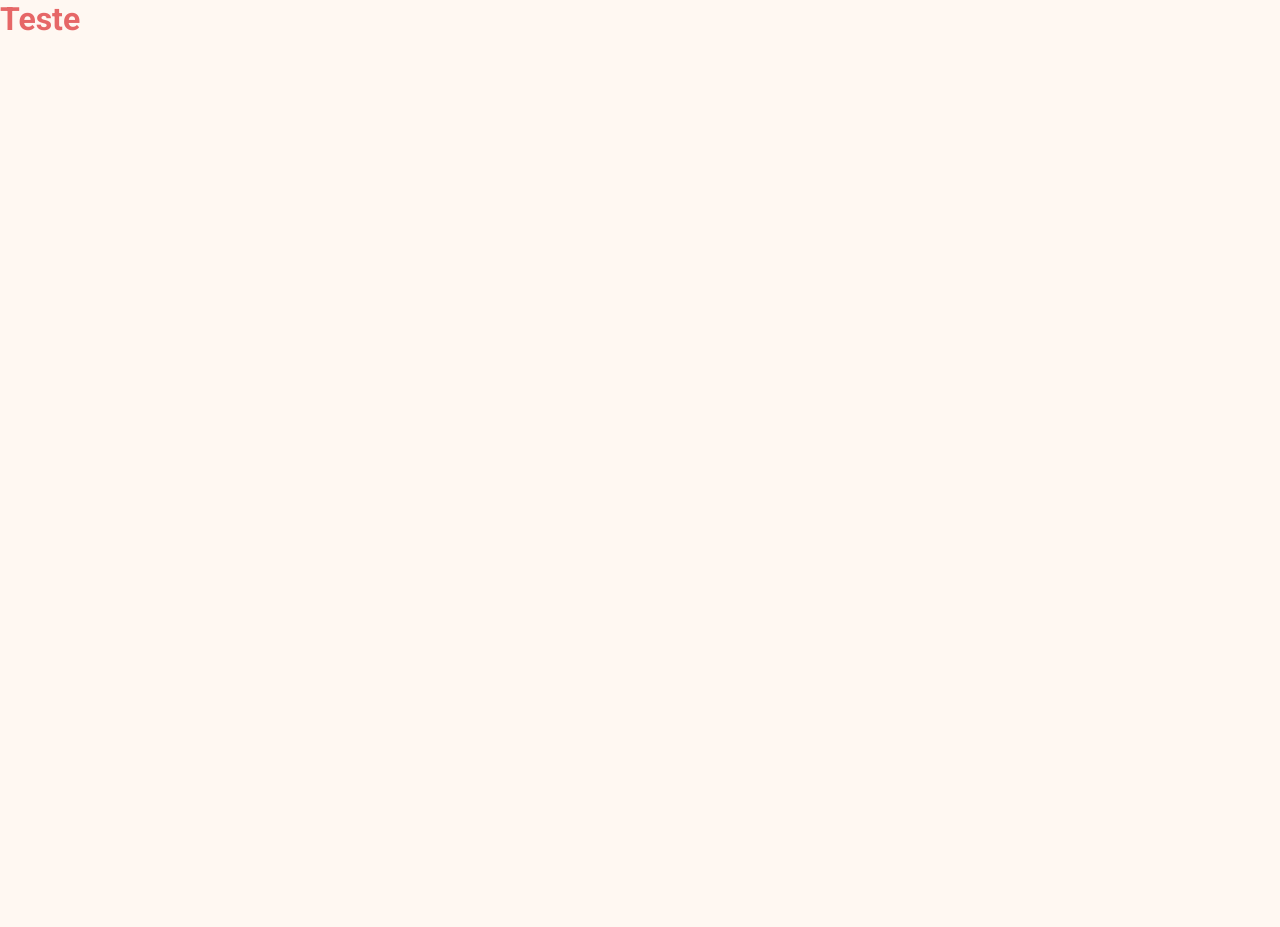
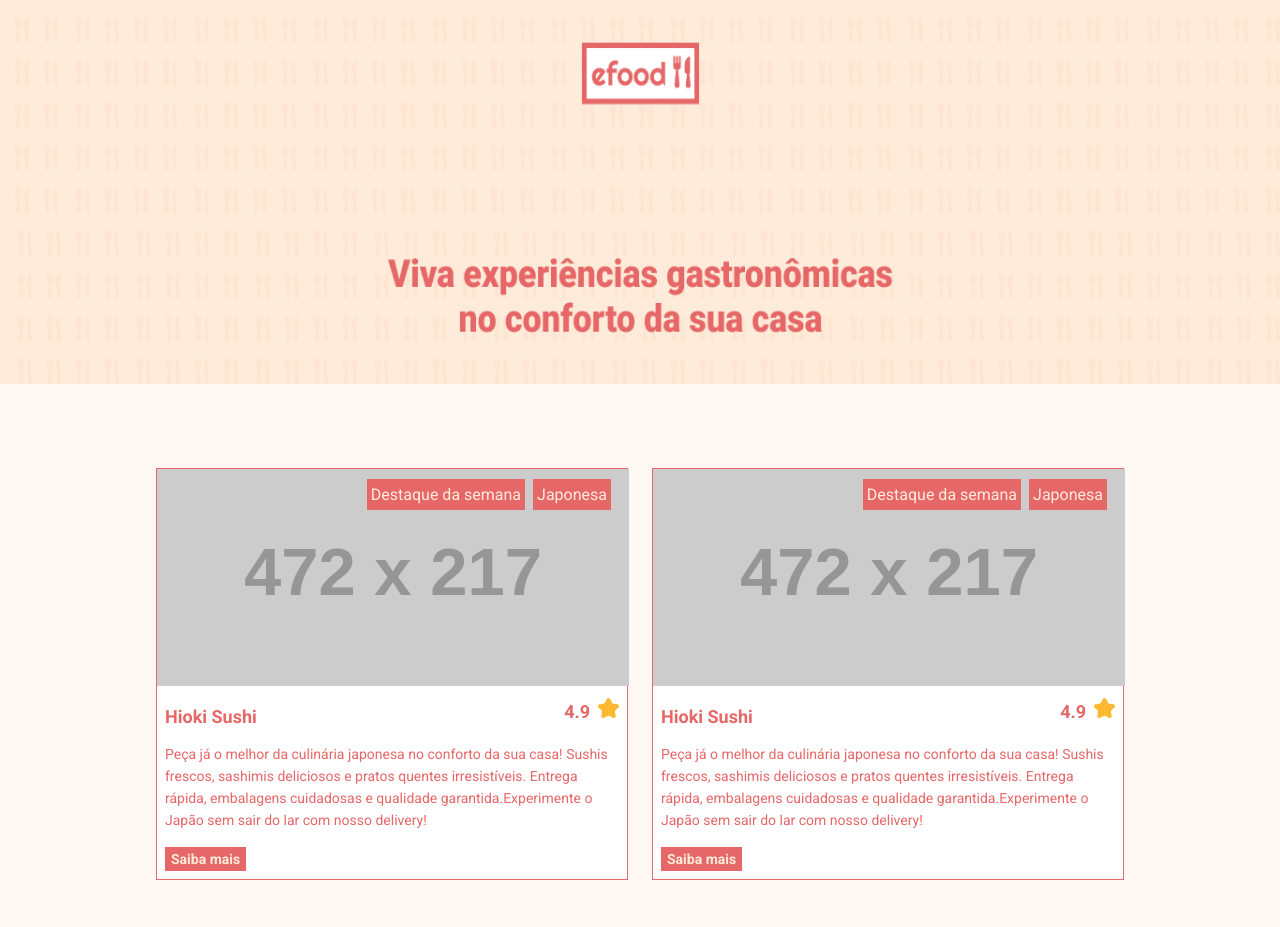
Before and after one commit to arthursantos1/efood, a React (Create React App) app: page / in a window 1280 px wide. Shown: the top 927 px of the page. Before the commit the page ends 800 px from the top, so only its background shows below. Built offline with nearby package versions, Linux system fonts and the light colour scheme.

Commit message:
Criado o Header e os produtos e estilizado

```diff
--- a/src/App.tsx
+++ b/src/App.tsx
@@ -1,3 +1,5 @@
+import Header from './components/Header'
+import ProductList from './components/ProductList'
 import { GlobalCss } from './style'
 
 function App() {
@@ -5,7 +7,8 @@ function App() {
     <div>
       <>
         <GlobalCss />
-        <h1>Teste</h1>
+        <Header />
+        <ProductList />
       </>
     </div>
   )
--- /dev/null
+++ b/src/components/Header/index.tsx
@@ -0,0 +1,11 @@
+import { Imagem } from './styles'
+
+import Hero from '../../assets/images/Hero.png'
+
+const Header = () => (
+  <header>
+    <Imagem src={Hero} alt="Banner do eFood" />
+  </header>
+)
+
+export default Header
--- /dev/null
+++ b/src/components/Header/styles.ts
@@ -0,0 +1,6 @@
+import styled from 'styled-components'
+
+export const Imagem = styled.img`
+  width: 100%;
+  height: 384px;
+`
--- /dev/null
+++ b/src/components/Product/index.tsx
@@ -0,0 +1,39 @@
+import {
+  Card,
+  CardNota,
+  Titulo,
+  CardInfo,
+  TextoNota,
+  TextoDescricao,
+  Botao,
+  Tag,
+  CardTag
+} from './styles'
+
+import star from '../../assets/images/star.png'
+
+const Product = () => (
+  <Card>
+    <img src="https://dummyimage.com/472x217" alt="teste" />
+    <CardInfo>
+      <Titulo>Hioki Sushi</Titulo>
+      <CardNota>
+        <TextoNota>4.9</TextoNota>
+        <img src={star} alt="Estrela" />
+      </CardNota>
+      <TextoDescricao>
+        Peça já o melhor da culinária japonesa no conforto da sua casa! Sushis
+        frescos, sashimis deliciosos e pratos quentes irresistíveis. Entrega
+        rápida, embalagens cuidadosas e qualidade garantida.Experimente o Japão
+        sem sair do lar com nosso delivery!
+      </TextoDescricao>
+      <Botao>Saiba mais</Botao>
+    </CardInfo>
+    <CardTag>
+      <Tag>Destaque da semana</Tag>
+      <Tag>Japonesa</Tag>
+    </CardTag>
+  </Card>
+)
+
+export default Product
--- /dev/null
+++ b/src/components/Product/styles.ts
@@ -0,0 +1,64 @@
+import styled from 'styled-components'
+
+import { cores } from '../../style'
+
+export const Card = styled.div`
+  position: relative;
+  border: 1px solid ${cores.vermelho};
+  max-width: 472px;
+  width: 100%;
+  background-color: ${cores.branco};
+  font-family: 'Roboto', sans-serif;
+`
+
+export const CardInfo = styled.div`
+  position: relative;
+`
+
+export const Titulo = styled.h4`
+  font-size: 18px;
+  font-weight: bold;
+  padding: 16px 8px;
+`
+
+export const CardNota = styled.div`
+  position: absolute;
+  top: 8px;
+  right: 8px;
+`
+
+export const TextoNota = styled.span`
+  font-size: 18px;
+  font-weight: bold;
+  padding-right: 8px;
+`
+
+export const TextoDescricao = styled.p`
+  font-size: 14px;
+  line-height: 22px;
+  padding: 0 8px;
+`
+
+export const Botao = styled.button`
+  background-color: ${cores.vermelho};
+  color: ${cores.douradoClaro};
+  border: none;
+  padding: 4px 6px;
+  margin: 16px 8px 8px;
+  font-size: 14px;
+  font-weight: bold;
+  cursor: pointer;
+`
+
+export const CardTag = styled.div`
+  position: absolute;
+  top: 16px;
+  right: 16px;
+`
+
+export const Tag = styled.span`
+  margin-left: 8px;
+  padding: 6px 4px;
+  background-color: ${cores.vermelho};
+  color: ${cores.douradoClaro};
+`
--- /dev/null
+++ b/src/components/ProductList/index.tsx
@@ -0,0 +1,29 @@
+import Product from '../Product'
+import { List, Container } from './styles'
+
+const ProductList = () => (
+  <Container>
+    <List>
+      <li>
+        <Product />
+      </li>
+      <li>
+        <Product />
+      </li>
+      <li>
+        <Product />
+      </li>
+      <li>
+        <Product />
+      </li>
+      <li>
+        <Product />
+      </li>
+      <li>
+        <Product />
+      </li>
+    </List>
+  </Container>
+)
+
+export default ProductList
--- /dev/null
+++ b/src/components/ProductList/styles.ts
@@ -0,0 +1,15 @@
+import styled from 'styled-components'
+
+export const Container = styled.section`
+  display: flex;
+  flex-direction: column;
+  align-items: center;
+  margin-top: 80px;
+`
+
+export const List = styled.ul`
+  display: grid;
+  grid-template-columns: 2fr 2fr;
+  column-gap: 24px;
+  row-gap: 48px;
+`
--- a/src/style.ts
+++ b/src/style.ts
@@ -1,6 +1,6 @@
 import styled, { createGlobalStyle } from 'styled-components'
 
-const cores = {
+export const cores = {
   vermelho: '#e66767',
   branco: '#fff',
   douradoClaro: '#ffebd9',
```
Also changed, not shown: src/assets/images/Hero.png (added), src/assets/images/star.png (added).
